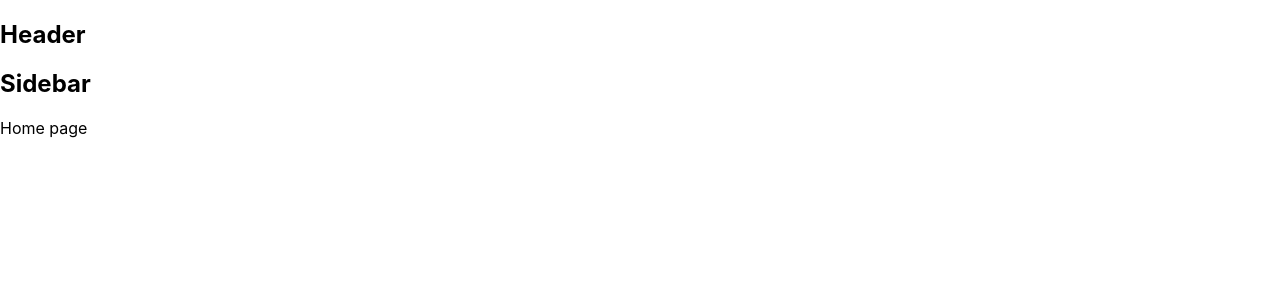
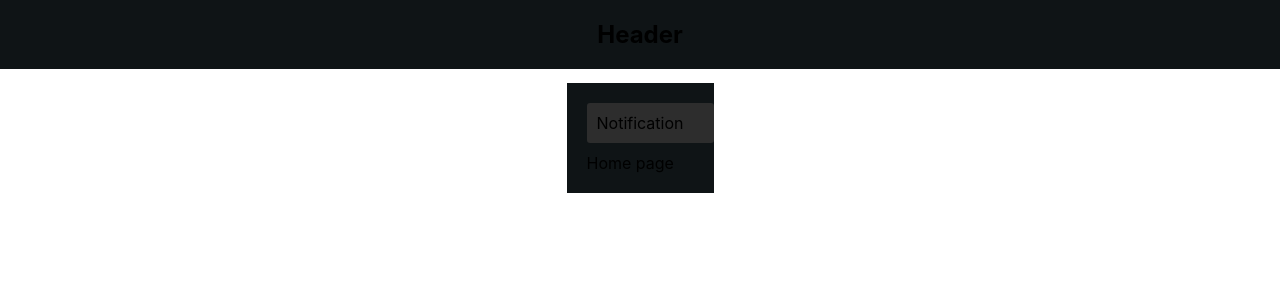
Before and after one commit to KuraiNT/anime-ui, a React (Create React App) app: page / in a window 1280 px wide. Shown: the top 300 px of the page. Built offline with nearby package versions, Linux system fonts and the light colour scheme; the HTML template or start-up script is replaced by a standard one.

Commit message:
Dựng khung Layout mặc định

```diff
--- a/package.json
+++ b/package.json
@@ -6,6 +6,7 @@
         "@testing-library/jest-dom": "^5.16.5",
         "@testing-library/react": "^13.4.0",
         "@testing-library/user-event": "^13.5.0",
+        "classnames": "^2.3.2",
         "normalize.css": "^8.0.1",
         "react": "^18.2.0",
         "react-dom": "^18.2.0",
--- a/src/components/GlobalStyles/GlobalStyles.scss
+++ b/src/components/GlobalStyles/GlobalStyles.scss
@@ -3,9 +3,15 @@
 
 :root {
     --primary: #b71c1c;
+
+    // Default layout
+    --default-layout-header-height: 66px;
+    --default-layout-width: 1142px;
 }
 
 * {
+    margin: 0;
+    padding: 0;
     box-sizing: border-box;
 }
 
@@ -18,4 +24,5 @@ body {
     font-size: 1.6rem;
     line-height: 1.5;
     text-rendering: optimizeSpeed;
+    // background-color: #263238;
 }
--- /dev/null
+++ b/src/components/Layout/DefaultLayout/DefaultLayout.module.scss
@@ -0,0 +1,15 @@
+.wrapper {
+    display: flex;
+    flex-direction: column;
+    align-items: center;
+}
+
+.container {
+    width: var(--default-layout-width);
+    padding: 20px;
+    margin-top: 14px;
+    background-color: #0f1416;
+}
+
+.content {
+}
--- /dev/null
+++ b/src/components/Layout/DefaultLayout/Notification/Notification.module.scss
@@ -0,0 +1,7 @@
+.wrapper {
+    margin: 0 auto 10px;
+    width: 100%;
+    background: #2d2d2d;
+    padding: 10px;
+    border-radius: 3px;
+}
--- /dev/null
+++ b/src/components/Layout/DefaultLayout/Notification/index.js
@@ -0,0 +1,10 @@
+import classNames from 'classnames/bind';
+import styles from './Notification.module.scss';
+
+const cx = classNames.bind(styles);
+
+function Notification() {
+    return <div className={cx('wrapper')}>Notification</div>;
+}
+
+export default Notification;
--- a/src/components/Layout/DefaultLayout/Sidebar/index.js
+++ /dev/null
@@ -1,5 +0,0 @@
-function Sidebar() {
-    return <h2>Sidebar</h2>;
-}
-
-export default Sidebar;
--- a/src/components/Layout/DefaultLayout/index.js
+++ b/src/components/Layout/DefaultLayout/index.js
@@ -1,13 +1,18 @@
 import Header from '../components/Header';
-import Sidebar from './Sidebar';
+import Notification from './Notification';
+
+import classNames from 'classnames/bind';
+import styles from './DefaultLayout.module.scss';
+
+const cx = classNames.bind(styles);
 
 function DefaultLayout({ children }) {
     return (
-        <div>
+        <div className={cx('wrapper')}>
             <Header />
-            <div className="container">
-                <Sidebar />
-                <div className="content">{children}</div>
+            <div className={cx('container')}>
+                <Notification />
+                <div className={cx('content')}>{children}</div>
             </div>
         </div>
     );
--- a/src/components/Layout/HeaderOnly/index.js
+++ b/src/components/Layout/HeaderOnly/index.js
@@ -1,4 +1,4 @@
-function DefaultLayout({ children }) {
+function HeaderOnly({ children }) {
     return (
         <div>
             <div className="container">
@@ -8,4 +8,4 @@ function DefaultLayout({ children }) {
     );
 }
 
-export default DefaultLayout;
+export default HeaderOnly;
--- /dev/null
+++ b/src/components/Layout/components/Header/Header.module.scss
@@ -0,0 +1,12 @@
+.wrapper {
+    width: 100%;
+    height: var(--default-layout-header-height);
+    background-color: #0f1416;
+    display: flex;
+    justify-content: center;
+}
+
+.inner {
+    height: 100%;
+    width: var(--default-layout-width);
+}
--- a/src/components/Layout/components/Header/index.js
+++ b/src/components/Layout/components/Header/index.js
@@ -1,5 +1,18 @@
+import classNames from 'classnames/bind';
+import styles from './Header.module.scss';
+
+const cx = classNames.bind(styles);
+
 function Header() {
-    return <h2>Header</h2>;
+    return (
+        <header className={cx('wrapper')}>
+            <div className={cx('inner')}>
+                <h2>Header</h2>
+                {/* Logo */}
+                {/* Search */}
+            </div>
+        </header>
+    );
 }
 
 export default Header;
```
Also changed, not shown: 1 other file (tests, documents, lock files or other folders).
